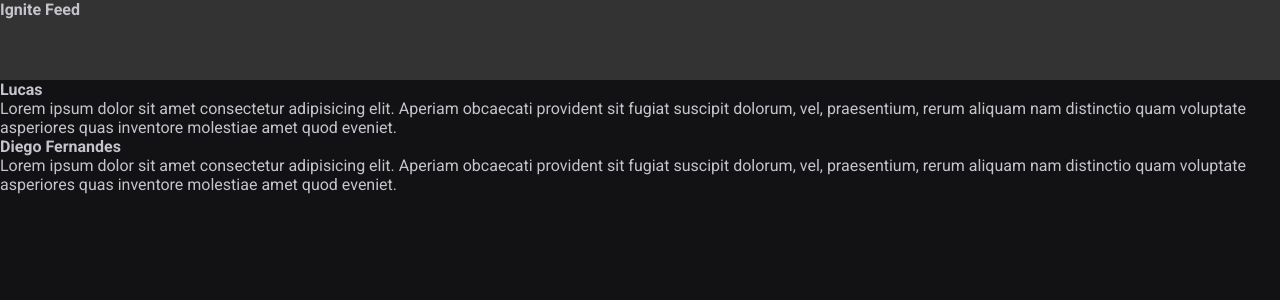
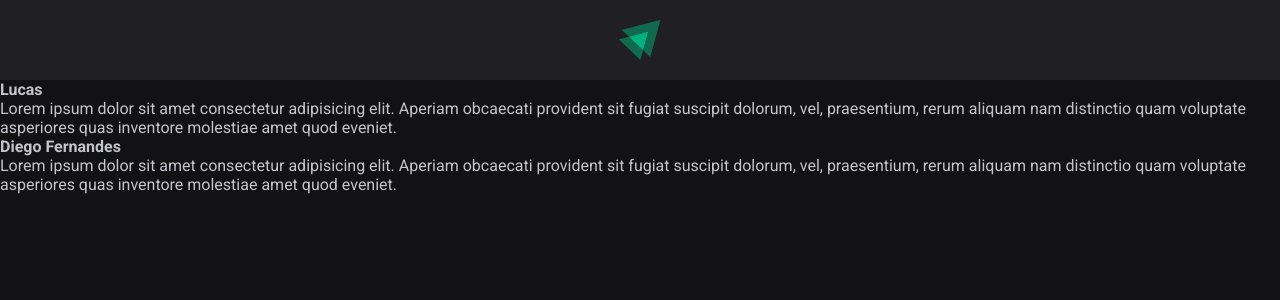
Before and after one commit to dev-lucccaslp/SystemFeed, a React (Vite) app: page / in a window 1280 px wide. Shown: the top 300 px of the page. Built offline with nearby package versions, Linux system fonts and the light colour scheme.

Commit message:
Estrutura da aplicação - Componente: Header

```diff
--- a/src/components/Header.jsx
+++ b/src/components/Header.jsx
@@ -1,9 +1,11 @@
 import styles from './Header.module.css'
+
+import igniteLogo from '../assets/Ignite.logo.svg'
 
 export function Header() {
     return(
         <header className={styles.header}>
-            <strong>Ignite Feed</strong>
+           <img src={igniteLogo} alt="Logotipo" />
         </header>
     );
 }
--- a/src/components/Header.module.css
+++ b/src/components/Header.module.css
@@ -1,4 +1,7 @@
 .header {
-    background: #333;
+    background: var(--gray-800);
+    display: flex;
+    justify-content: center;
+    padding: 1.25rem 0;
     height: 80px;
 }
```
Also changed, not shown: src/assets/Ignite.logo.svg (added).
